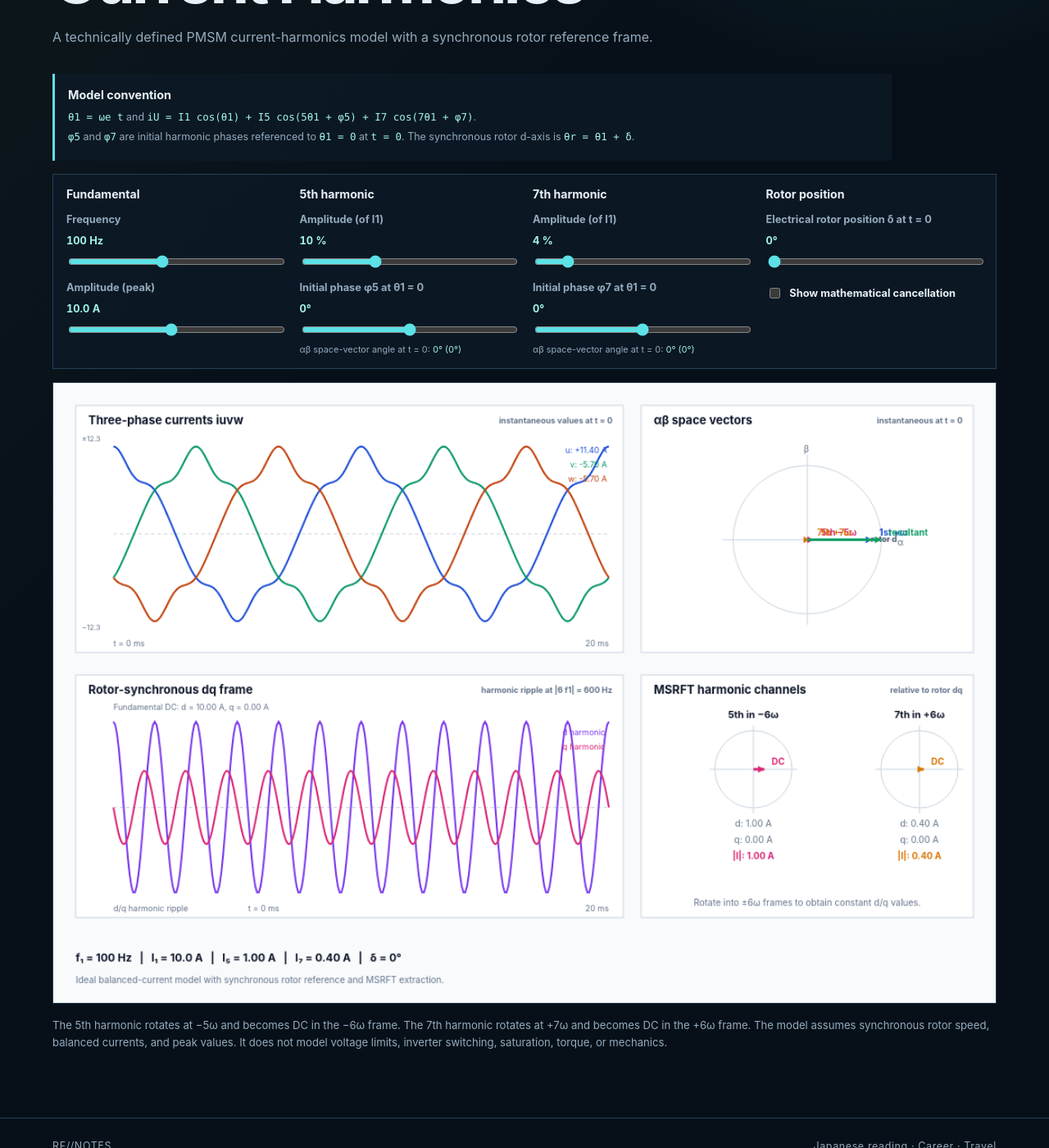
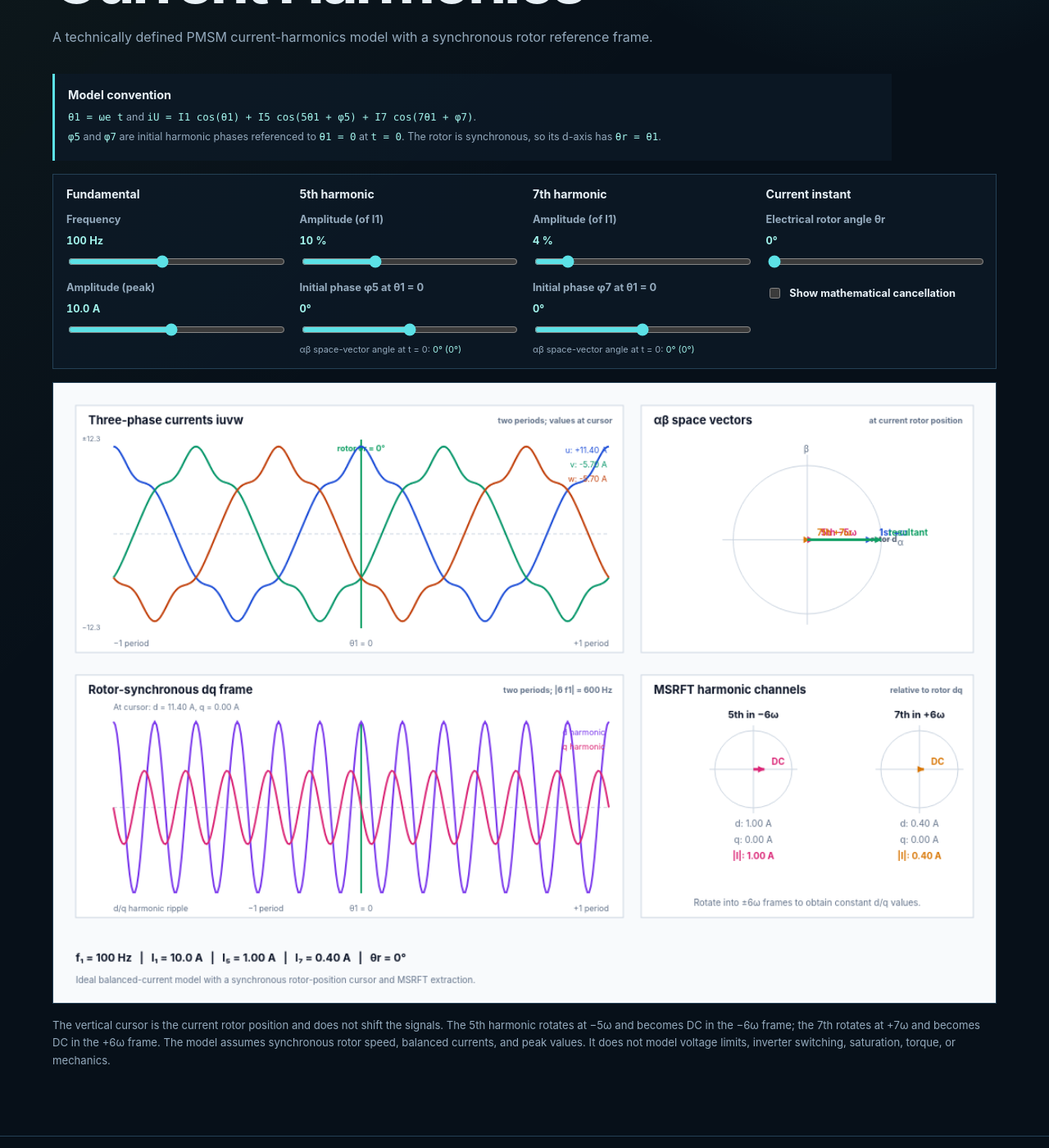
Before and after one commit to RobFil/robfil.github.io, a Jekyll site: the page built from tech/acoustics/index.html, in a window 1280 px wide and 1400 px high, scrolled down 249 px. Shown: the whole window at 82% size. Built offline with Jekyll 4.4.1, drawn with Linux system fonts in a browser that asks for light colours.

Commit message:
Use rotor position as synchronized waveform cursor

```diff
--- a/tech/acoustics/acoustics-lab.js
+++ b/tech/acoustics/acoustics-lab.js
@@ -6,22 +6,22 @@
     fundamental: document.getElementById("fundamental"), amplitude: document.getElementById("amplitude"),
     fifth: document.getElementById("fifth"), fifthPhase: document.getElementById("fifth-phase"),
     seventh: document.getElementById("seventh"), seventhPhase: document.getElementById("seventh-phase"),
-    rotorAngle: document.getElementById("rotor-angle"), compensation: document.getElementById("compensation")
+    cursorAngle: document.getElementById("cursor-angle"), compensation: document.getElementById("compensation")
   };
   const outputs = {
     fundamental: document.getElementById("fundamental-value"), amplitude: document.getElementById("amplitude-value"),
     fifth: document.getElementById("fifth-value"), fifthPhase: document.getElementById("fifth-phase-value"), fifthVectorAngle: document.getElementById("fifth-vector-angle"),
-    seventh: document.getElementById("seventh-value"), seventhPhase: document.getElementById("seventh-phase-value"), seventhVectorAngle: document.getElementById("seventh-vector-angle"), rotorAngle: document.getElementById("rotor-angle-value")
+    seventh: document.getElementById("seventh-value"), seventhPhase: document.getElementById("seventh-phase-value"), seventhVectorAngle: document.getElementById("seventh-vector-angle"), cursorAngle: document.getElementById("cursor-angle-value")
   };
   const colours = { u: "#1d4ed8", v: "#059669", w: "#c2410c", d: "#7c3aed", q: "#db2777", field: "#0f9f64", grid: "#cbd5e1", ink: "#0f172a", muted: "#64748b", card: "#ffffff" };
   const tau = Math.PI * 2;
 
   function state() {
     const i1 = Number(controls.amplitude.value); const i5 = i1 * Number(controls.fifth.value) / 100; const i7 = i1 * Number(controls.seventh.value) / 100;
-    return { f: Number(controls.fundamental.value), i1, i5, i7, rotorAngle: Number(controls.rotorAngle.value) * Math.PI / 180, compensated: controls.compensation.checked, phi5: Number(controls.fifthPhase.value) * Math.PI / 180, phi7: Number(controls.seventhPhase.value) * Math.PI / 180 };
+    return { f: Number(controls.fundamental.value), i1, i5, i7, cursorAngle: Number(controls.cursorAngle.value) * Math.PI / 180, compensated: controls.compensation.checked, phi5: Number(controls.fifthPhase.value) * Math.PI / 180, phi7: Number(controls.seventhPhase.value) * Math.PI / 180 };
   }
   function formatVectorAngle(angle) { const raw = Math.round(angle * 180 / Math.PI); const signed = ((raw + 180) % 360 + 360) % 360 - 180; const full = (signed + 360) % 360; return `${signed}° (${full}°)`; }
-  function updateLabels() { const s = state(); outputs.fundamental.textContent = `${s.f} Hz`; outputs.amplitude.textContent = `${s.i1.toFixed(1)} A`; outputs.fifth.textContent = `${controls.fifth.value} %`; outputs.fifthPhase.textContent = `${controls.fifthPhase.value}°`; outputs.fifthVectorAngle.textContent = formatVectorAngle(-s.phi5); outputs.seventh.textContent = `${controls.seventh.value} %`; outputs.seventhPhase.textContent = `${controls.seventhPhase.value}°`; outputs.seventhVectorAngle.textContent = formatVectorAngle(s.phi7); outputs.rotorAngle.textContent = `${controls.rotorAngle.value}°`; }
+  function updateLabels() { const s = state(); outputs.fundamental.textContent = `${s.f} Hz`; outputs.amplitude.textContent = `${s.i1.toFixed(1)} A`; outputs.fifth.textContent = `${controls.fifth.value} %`; outputs.fifthPhase.textContent = `${controls.fifthPhase.value}°`; outputs.fifthVectorAngle.textContent = formatVectorAngle(-s.phi5); outputs.seventh.textContent = `${controls.seventh.value} %`; outputs.seventhPhase.textContent = `${controls.seventhPhase.value}°`; outputs.seventhVectorAngle.textContent = formatVectorAngle(s.phi7); outputs.cursorAngle.textContent = `${controls.cursorAngle.value}°`; }
   function line(x1, y1, x2, y2, color, width = 1, dash = []) { ctx.save(); ctx.strokeStyle = color; ctx.lineWidth = width; ctx.setLineDash(dash); ctx.beginPath(); ctx.moveTo(x1, y1); ctx.lineTo(x2, y2); ctx.stroke(); ctx.restore(); }
   function text(value, x, y, size = 12, color = colours.ink, align = "left", weight = "400") { ctx.fillStyle = color; ctx.font = `${weight} ${size}px Inter, system-ui, sans-serif`; ctx.textAlign = align; ctx.textBaseline = "middle"; ctx.fillText(value, x, y); }
   function card(x, y, w, h, title, detail = "") { ctx.fillStyle = colours.card; ctx.strokeStyle = colours.grid; ctx.lineWidth = 1; ctx.fillRect(x, y, w, h); ctx.strokeRect(x, y, w, h); text(title, x + 14, y + 17, 13, colours.ink, "left", "700"); if (detail) text(detail, x + w - 12, y + 17, 9, colours.muted, "right", "700"); }
@@ -31,33 +31,34 @@
     return s.i1 * Math.cos(theta + phase) + i5 * Math.cos(5 * (theta + phase) + s.phi5) + i7 * Math.cos(7 * (theta + phase) + s.phi7);
   }
   function drawWave(x, y, w, h, s) {
-    card(x, y, w, h, "Three-phase currents iuvw", s.compensated ? "ideal cancellation on" : "instantaneous values at t = 0");
+    card(x, y, w, h, "Three-phase currents iuvw", s.compensated ? "ideal cancellation on" : "two periods; values at cursor");
     const left = x + 42, right = x + w - 16, top = y + 38, bottom = y + h - 27, mid = (top + bottom) / 2, limit = 1.08 * (s.compensated ? s.i1 : s.i1 + s.i5 + s.i7), scale = (bottom - top) / (2 * limit);
-    line(left, mid, right, mid, colours.grid, 1, [4, 3]); text("t = 0 ms", left, y + h - 10, 9, colours.muted); text("20 ms", right, y + h - 10, 9, colours.muted, "right");
+    const referenceX = (left + right) / 2, cursorX = referenceX + (right - referenceX) * s.cursorAngle / tau;
+    line(left, mid, right, mid, colours.grid, 1, [4, 3]); line(referenceX, top, referenceX, bottom, colours.grid, 1, [3, 3]); line(cursorX, top, cursorX, bottom, colours.field, 2); text("−1 period", left, y + h - 10, 9, colours.muted); text("θ1 = 0", referenceX, y + h - 10, 9, colours.muted, "center"); text("+1 period", right, y + h - 10, 9, colours.muted, "right"); text(`rotor θr = ${Math.round(s.cursorAngle * 180 / Math.PI)}°`, cursorX, top + 10, 9, colours.field, "center", "700");
     [[0, colours.u, "u"], [-2 * Math.PI / 3, colours.v, "v"], [2 * Math.PI / 3, colours.w, "w"]].forEach(([phase, color, label]) => {
       ctx.strokeStyle = color; ctx.lineWidth = 2; ctx.beginPath();
-      for (let px = left; px <= right; px += 2) { const local = tau * s.f * .02 * (px - left) / (right - left); const py = mid - scale * current(phase, local, s); if (px === left) ctx.moveTo(px, py); else ctx.lineTo(px, py); }
-      ctx.stroke(); const value = current(phase, 0, s); text(`${label}: ${value >= 0 ? "+" : ""}${value.toFixed(2)} A`, right - 2, top + 12 + ["u", "v", "w"].indexOf(label) * 16, 9, color, "right");
+      for (let px = left; px <= right; px += 2) { const local = -tau + 2 * tau * (px - left) / (right - left); const py = mid - scale * current(phase, local, s); if (px === left) ctx.moveTo(px, py); else ctx.lineTo(px, py); }
+      ctx.stroke(); const value = current(phase, s.cursorAngle, s); text(`${label}: ${value >= 0 ? "+" : ""}${value.toFixed(2)} A`, right - 2, top + 12 + ["u", "v", "w"].indexOf(label) * 16, 9, color, "right");
     });
     text(`±${limit.toFixed(1)}`, x + 7, top, 8, colours.muted); text(`−${limit.toFixed(1)}`, x + 7, bottom, 8, colours.muted);
   }
   function drawSpaceVector(x, y, w, h, s) {
-    card(x, y, w, h, "αβ space vectors", "instantaneous at t = 0"); const cx = x + w / 2, cy = y + h / 2 + 12, r = Math.min(w, h) * .30;
+    card(x, y, w, h, "αβ space vectors", "at current rotor position"); const cx = x + w / 2, cy = y + h / 2 + 12, r = Math.min(w, h) * .30;
     ctx.strokeStyle = colours.grid; ctx.lineWidth = 1; ctx.beginPath(); ctx.arc(cx, cy, r, 0, tau); ctx.stroke(); line(cx - r - 12, cy, cx + r + 12, cy, colours.grid); line(cx, cy - r - 12, cx, cy + r + 12, colours.grid);
-    const a1 = 0, a5 = -s.phi5, a7 = s.phi7;
+    const a1 = s.cursorAngle, a5 = -5 * s.cursorAngle - s.phi5, a7 = 7 * s.cursorAngle + s.phi7;
     const ratio = r / Math.max(s.i1 + s.i5 + s.i7, 1); const vectors = [[s.i1, a1, colours.u, "1st +ω"], [s.compensated ? 0 : s.i5, a5, colours.q, "5th −5ω"], [s.compensated ? 0 : s.i7, a7, "#d97706", "7th +7ω"]];
-    const rotorRadius = r * .84; line(cx, cy, cx + rotorRadius * Math.cos(s.rotorAngle), cy - rotorRadius * Math.sin(s.rotorAngle), "#475569", 2, [5, 4]); text("rotor d", cx + (rotorRadius + 16) * Math.cos(s.rotorAngle), cy - (rotorRadius + 16) * Math.sin(s.rotorAngle), 9, "#475569", "center", "700"); let sx = 0, sy = 0; vectors.forEach(([mag, a, color, label]) => { const vx = mag * Math.cos(a) * ratio, vy = -mag * Math.sin(a) * ratio; sx += vx; sy += vy; if (mag > 0) vector(cx, cy, cx + vx, cy + vy, color, label); }); vector(cx, cy, cx + sx, cy + sy, colours.field, "resultant"); text("α", cx + r + 18, cy + 3, 10, colours.muted); text("β", cx - 4, cy - r - 18, 10, colours.muted);
+    const rotorRadius = r * .84; line(cx, cy, cx + rotorRadius * Math.cos(s.cursorAngle), cy - rotorRadius * Math.sin(s.cursorAngle), "#475569", 2, [5, 4]); text("rotor d", cx + (rotorRadius + 16) * Math.cos(s.cursorAngle), cy - (rotorRadius + 16) * Math.sin(s.cursorAngle), 9, "#475569", "center", "700"); let sx = 0, sy = 0; vectors.forEach(([mag, a, color, label]) => { const vx = mag * Math.cos(a) * ratio, vy = -mag * Math.sin(a) * ratio; sx += vx; sy += vy; if (mag > 0) vector(cx, cy, cx + vx, cy + vy, color, label); }); vector(cx, cy, cx + sx, cy + sy, colours.field, "resultant"); text("α", cx + r + 18, cy + 3, 10, colours.muted); text("β", cx - 4, cy - r - 18, 10, colours.muted);
   }
   function drawDq(x, y, w, h, s) {
-    card(x, y, w, h, "Rotor-synchronous dq frame", `harmonic ripple at |6 f1| = ${6 * s.f} Hz`); const left = x + 42, right = x + w - 16, top = y + 52, bottom = y + h - 27, mid = (top + bottom) / 2, scale = (bottom - top) / (2 * Math.max(s.i5 + s.i7, 1)); line(left, mid, right, mid, colours.grid, 1, [4, 3]); text(`Fundamental DC: d = ${(s.i1 * Math.cos(s.rotorAngle)).toFixed(2)} A, q = ${(-s.i1 * Math.sin(s.rotorAngle)).toFixed(2)} A`, left, y + 36, 9, colours.muted);
-    const draw = (axis, color, label) => { if (s.compensated || (s.i5 === 0 && s.i7 === 0)) return; ctx.strokeStyle = color; ctx.lineWidth = 2; ctx.beginPath(); for (let px = left; px <= right; px += 2) { const time = .02 * (px - left) / (right - left); const harmonicAngle = tau * 6 * s.f * time; const value = axis === "d" ? s.i5 * Math.cos(harmonicAngle + s.phi5 + s.rotorAngle) + s.i7 * Math.cos(harmonicAngle + s.phi7 - s.rotorAngle) : -s.i5 * Math.sin(harmonicAngle + s.phi5 + s.rotorAngle) + s.i7 * Math.sin(harmonicAngle + s.phi7 - s.rotorAngle); const py = mid - value * scale; if (px === left) ctx.moveTo(px, py); else ctx.lineTo(px, py); } ctx.stroke(); text(label, right - 4, top + (axis === "d" ? 12 : 28), 9, color, "right"); };
-    draw("d", colours.d, "d harmonic"); draw("q", colours.q, "q harmonic"); text("d/q harmonic ripple", left, y + h - 10, 9, colours.muted); text("t = 0 ms", left + 150, y + h - 10, 9, colours.muted); text("20 ms", right, y + h - 10, 9, colours.muted, "right"); if (s.compensated) text("Only fundamental DC remains", x + w / 2, mid, 12, colours.field, "center", "700");
+    const harmonic5 = s.compensated ? 0 : s.i5, harmonic7 = s.compensated ? 0 : s.i7; card(x, y, w, h, "Rotor-synchronous dq frame", `two periods; |6 f1| = ${6 * s.f} Hz`); const left = x + 42, right = x + w - 16, top = y + 52, bottom = y + h - 27, mid = (top + bottom) / 2, scale = (bottom - top) / (2 * Math.max(s.i5 + s.i7, 1)), referenceX = (left + right) / 2, cursorX = referenceX + (right - referenceX) * s.cursorAngle / tau, currentD = s.i1 + harmonic5 * Math.cos(6 * s.cursorAngle + s.phi5) + harmonic7 * Math.cos(6 * s.cursorAngle + s.phi7), currentQ = -harmonic5 * Math.sin(6 * s.cursorAngle + s.phi5) + harmonic7 * Math.sin(6 * s.cursorAngle + s.phi7); line(left, mid, right, mid, colours.grid, 1, [4, 3]); line(referenceX, top, referenceX, bottom, colours.grid, 1, [3, 3]); line(cursorX, top, cursorX, bottom, colours.field, 2); text(`At cursor: d = ${currentD.toFixed(2)} A, q = ${currentQ.toFixed(2)} A`, left, y + 36, 9, colours.muted);
+    const draw = (axis, color, label) => { if (s.compensated || (s.i5 === 0 && s.i7 === 0)) return; ctx.strokeStyle = color; ctx.lineWidth = 2; ctx.beginPath(); for (let px = left; px <= right; px += 2) { const theta = -tau + 2 * tau * (px - left) / (right - left); const harmonicAngle = 6 * theta; const value = axis === "d" ? s.i5 * Math.cos(harmonicAngle + s.phi5) + s.i7 * Math.cos(harmonicAngle + s.phi7) : -s.i5 * Math.sin(harmonicAngle + s.phi5) + s.i7 * Math.sin(harmonicAngle + s.phi7); const py = mid - value * scale; if (px === left) ctx.moveTo(px, py); else ctx.lineTo(px, py); } ctx.stroke(); text(label, right - 4, top + (axis === "d" ? 12 : 28), 9, color, "right"); };
+    draw("d", colours.d, "d harmonic"); draw("q", colours.q, "q harmonic"); text("d/q harmonic ripple", left, y + h - 10, 9, colours.muted); text("−1 period", left + 150, y + h - 10, 9, colours.muted); text("θ1 = 0", referenceX, y + h - 10, 9, colours.muted, "center"); text("+1 period", right, y + h - 10, 9, colours.muted, "right"); if (s.compensated) text("Only fundamental DC remains", x + w / 2, mid, 12, colours.field, "center", "700");
   }
   function drawMsrft(x, y, w, h, s) {
-    card(x, y, w, h, "MSRFT harmonic channels", "relative to rotor dq"); const channels = [["5th in −6ω", s.compensated ? 0 : s.i5, s.phi5 + s.rotorAngle, -1, colours.q], ["7th in +6ω", s.compensated ? 0 : s.i7, s.phi7 - s.rotorAngle, 1, "#d97706"]];
+    card(x, y, w, h, "MSRFT harmonic channels", "relative to rotor dq"); const channels = [["5th in −6ω", s.compensated ? 0 : s.i5, s.phi5, -1, colours.q], ["7th in +6ω", s.compensated ? 0 : s.i7, s.phi7, 1, "#d97706"]];
     channels.forEach(([label, mag, phase, sign, color], index) => { const cx = x + 125 + index * 185, cy = y + 105, r = 43; ctx.strokeStyle = colours.grid; ctx.lineWidth = 1; ctx.beginPath(); ctx.arc(cx, cy, r, 0, tau); ctx.stroke(); line(cx - r - 6, cy, cx + r + 6, cy, colours.grid); line(cx, cy - r - 6, cx, cy + r + 6, colours.grid); const d = mag * Math.cos(phase), q = sign * mag * Math.sin(phase); const scale = r / Math.max(s.i1 * .35, 1); vector(cx, cy, cx + d * scale, cy - q * scale, color, "DC"); text(label, cx, y + 45, 11, colours.ink, "center", "700"); text(`d: ${d.toFixed(2)} A`, cx, y + 166, 10, colours.muted, "center"); text(`q: ${q.toFixed(2)} A`, cx, y + 184, 10, colours.muted, "center"); text(`|I|: ${mag.toFixed(2)} A`, cx, y + 202, 10, color, "center", "700"); });
     text(s.compensated ? "Counter-currents cancel both harmonic components." : "Rotate into ±6ω frames to obtain constant d/q values.", x + w / 2, y + h - 16, 10, colours.muted, "center");
   }
-  function draw() { const s = state(); ctx.clearRect(0, 0, canvas.width, canvas.height); ctx.fillStyle = "#f8fafc"; ctx.fillRect(0, 0, canvas.width, canvas.height); drawWave(25, 25, 610, 275, s); drawSpaceVector(655, 25, 370, 275, s); drawDq(25, 325, 610, 270, s); drawMsrft(655, 325, 370, 270, s); text(`f₁ = ${s.f} Hz   |   I₁ = ${s.i1.toFixed(1)} A   |   I₅ = ${s.i5.toFixed(2)} A   |   I₇ = ${s.i7.toFixed(2)} A   |   δ = ${controls.rotorAngle.value}°`, 25, 640, 12, colours.ink, "left", "700"); text("Ideal balanced-current model with synchronous rotor reference and MSRFT extraction.", 25, 665, 10, colours.muted); }
+  function draw() { const s = state(); ctx.clearRect(0, 0, canvas.width, canvas.height); ctx.fillStyle = "#f8fafc"; ctx.fillRect(0, 0, canvas.width, canvas.height); drawWave(25, 25, 610, 275, s); drawSpaceVector(655, 25, 370, 275, s); drawDq(25, 325, 610, 270, s); drawMsrft(655, 325, 370, 270, s); text(`f₁ = ${s.f} Hz   |   I₁ = ${s.i1.toFixed(1)} A   |   I₅ = ${s.i5.toFixed(2)} A   |   I₇ = ${s.i7.toFixed(2)} A   |   θr = ${controls.cursorAngle.value}°`, 25, 640, 12, colours.ink, "left", "700"); text("Ideal balanced-current model with a synchronous rotor-position cursor and MSRFT extraction.", 25, 665, 10, colours.muted); }
   Object.values(controls).forEach(control => control.addEventListener("input", () => { updateLabels(); draw(); })); updateLabels(); draw();
 })();
--- a/tech/acoustics/index.html
+++ b/tech/acoustics/index.html
@@ -14,7 +14,7 @@ title: Current Harmonics Lab
   <aside class="model-convention" aria-labelledby="convention-title">
     <h2 id="convention-title">Model convention</h2>
     <p><code>θ1 = ωe t</code> and <code>iU = I1 cos(θ1) + I5 cos(5θ1 + φ5) + I7 cos(7θ1 + φ7)</code>.</p>
-    <p><code>φ5</code> and <code>φ7</code> are initial harmonic phases referenced to <code>θ1 = 0</code> at <code>t = 0</code>. The synchronous rotor d-axis is <code>θr = θ1 + δ</code>.</p>
+    <p><code>φ5</code> and <code>φ7</code> are initial harmonic phases referenced to <code>θ1 = 0</code> at <code>t = 0</code>. The rotor is synchronous, so its d-axis has <code>θr = θ1</code>.</p>
   </aside>
 
   <div class="acoustics-controls" aria-label="Harmonic parameters">
@@ -35,15 +35,15 @@ title: Current Harmonics Lab
       <label>Initial phase φ7 at θ1 = 0 <output id="seventh-phase-value">0°</output><input id="seventh-phase" type="range" min="-180" max="180" value="0" step="1"></label>
       <p class="phase-reference">αβ space-vector angle at t = 0: <output id="seventh-vector-angle">0° (0°)</output></p>
     </section>
-    <section class="control-group" aria-labelledby="rotor-controls">
-      <h2 id="rotor-controls">Rotor position</h2>
-      <label>Electrical rotor position δ at t = 0 <output id="rotor-angle-value">0°</output><input id="rotor-angle" type="range" min="0" max="360" value="0" step="1"></label>
+    <section class="control-group" aria-labelledby="cursor-controls">
+      <h2 id="cursor-controls">Current instant</h2>
+      <label>Electrical rotor angle θr <output id="cursor-angle-value">0°</output><input id="cursor-angle" type="range" min="0" max="360" value="0" step="1"></label>
       <label class="compensation"><input id="compensation" type="checkbox"> Show mathematical cancellation</label>
     </section>
   </div>
 
   <canvas id="acoustics-canvas" width="1050" height="690" aria-label="Three-phase current harmonics and MSRFT visualisation"></canvas>
-  <p class="acoustics-note">The 5th harmonic rotates at −5ω and becomes DC in the −6ω frame. The 7th harmonic rotates at +7ω and becomes DC in the +6ω frame. The model assumes synchronous rotor speed, balanced currents, and peak values. It does not model voltage limits, inverter switching, saturation, torque, or mechanics.</p>
+  <p class="acoustics-note">The vertical cursor is the current rotor position and does not shift the signals. The 5th harmonic rotates at −5ω and becomes DC in the −6ω frame; the 7th rotates at +7ω and becomes DC in the +6ω frame. The model assumes synchronous rotor speed, balanced currents, and peak values. It does not model voltage limits, inverter switching, saturation, torque, or mechanics.</p>
 </section>
 
 <script src="{{ '/tech/acoustics/acoustics-lab.js' | relative_url }}" defer></script>
```
